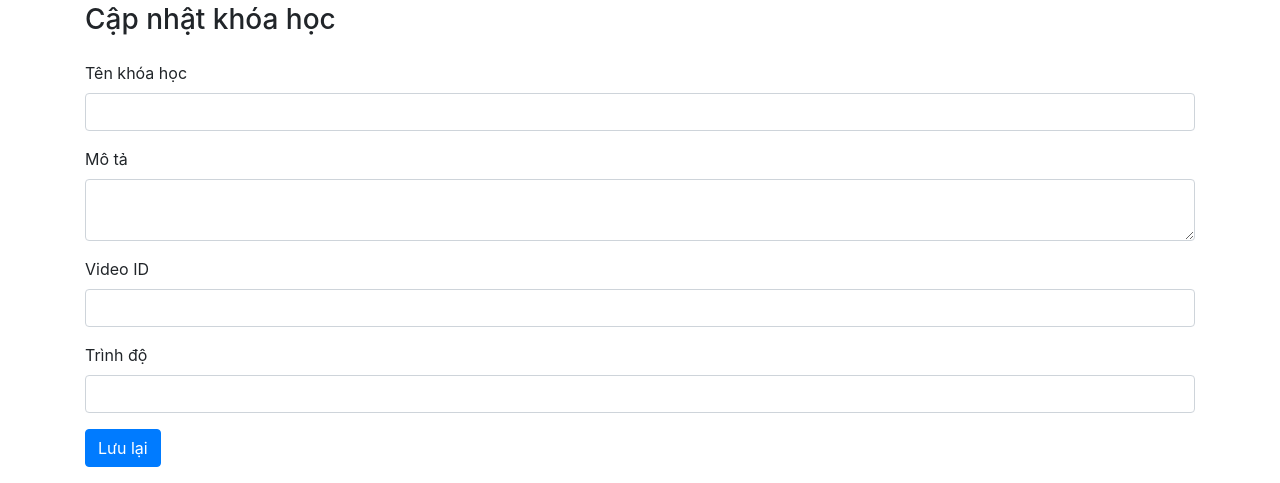
After one commit to hhuydev/MVC-in-NodeJS, a Node server app: page /courses/600000000000000000000001/edit in a window 1280 px wide. The commit adds this page. Shown: the part 353-836 px from the top of the page. Run offline with Node 20, Linux system fonts and the light colour scheme; data that the repository does not hold is empty; style sheets or scripts are compiled from the project's sources; some libraries are stand-ins or nearby versions.

Commit message:
Tao trang course, edit course

```diff
--- a/package.json
+++ b/package.json
@@ -30,6 +30,7 @@
   },
   "dependencies": {
     "express": "^4.17.1",
+    "method-override": "^3.0.0",
     "mongodb": "^4.1.1",
     "mongoose": "^6.0.4",
     "mongoose-slug-generator": "^1.0.4"
--- a/src/app/controllers/CourseController.js
+++ b/src/app/controllers/CourseController.js
@@ -27,5 +27,23 @@ class CourseController {
             .then(() => res.redirect('/'))
             .catch((error) => {});
     }
+
+    /**GET /courses/:id/edit */
+    edit(req, res, next) {
+        Course.findById({ _id: req.params.id })
+            .then((course) => {
+                res.render('courses/edit', {
+                    course: mongooseToObject(course),
+                });
+            })
+            .catch(next);
+    }
+
+    /**PUT /courses/:id */
+    update(req, res, next) {
+        Course.findByIdAndUpdate({ _id: req.params.id }, req.body)
+            .then(() => res.redirect('/me/stored/courses'))
+            .catch(next);
+    }
 }
 module.exports = new CourseController();
--- a/src/index.js
+++ b/src/index.js
@@ -4,6 +4,7 @@ const handlebars = require('express-handlebars');
 const path = require('path');
 const route = require('./routes/index.route');
 const db = require('./config/db/index');
+const methodOverride = require('method-override');
 
 const port = process.env.PORT || 3000;
 
@@ -12,8 +13,15 @@ const app = express();
 /**Connect DB */
 db.connect();
 
+/**Overided method tren form html */
+app.use(methodOverride('_method'));
+
 /**Dung middleware de lay du lieu submit form */
-app.use(express.urlencoded({ extended: true }));
+app.use(
+    express.urlencoded({
+        extended: true,
+    }),
+);
 /**Dung middleware chuyen thanh json khi gui du lieu len server */
 app.use(express.json());
 
@@ -24,7 +32,15 @@ app.use(express.static(path.join(__dirname, 'public')));
 app.use(morgan('combined'));
 
 /**HandelBars Engine Template */
-app.engine('hbs', handlebars({ extname: '.hbs' }));
+app.engine(
+    'hbs',
+    handlebars({
+        extname: '.hbs',
+        helpers: {
+            sum: (a, b) => a + b,
+        },
+    }),
+);
 app.set('view engine', 'hbs');
 app.set('views', path.join(__dirname, 'resources/views'));
 
--- /dev/null
+++ b/src/resources/views/courses/edit.hbs
@@ -0,0 +1,46 @@
+<div class="mt-4">
+  <h3>Cập nhật khóa học</h3>
+
+  <form class="mt-4" method="POST" action="/courses/{{course._id}}?_method=PUT">
+    <div class="form-group">
+      <label for="name">Tên khóa học</label>
+      <input
+        type="text"
+        class="form-control"
+        value="{{course.name}}"
+        id="name"
+        name="name"
+      />
+    </div>
+    <div class="form-group">
+      <label for="description">Mô tả</label>
+      <textarea
+        class="form-control"
+        id="description"
+        name="description"
+      >{{course.description}}</textarea>
+    </div>
+    <div class="form-group">
+      <label for="videoId">Video ID</label>
+      <input
+        type="text"
+        class="form-control"
+        value="{{course.videoId}}"
+        id="videoId"
+        name="videoId"
+      />
+    </div>
+    <div class="form-group">
+      <label for="level">Trình độ</label>
+      <input
+        type="text"
+        class="form-control"
+        value="{{course.level}}"
+        id="level"
+        name="level"
+      />
+    </div>
+
+    <button type="submit" class="btn btn-primary">Lưu lại</button>
+  </form>
+</div>
--- a/src/resources/views/layouts/main.hbs
+++ b/src/resources/views/layouts/main.hbs
@@ -13,7 +13,7 @@
             <div class="container">
                 {{{body}}}
             </div>
-        {{>footer}}
+        {{!-- {{>footer}} --}}
     </div>
     <script src="https://code.jquery.com/jquery-3.3.1.slim.min.js" integrity="sha384-q8i/X+965DzO0rT7abK41JStQIAqVgRVzpbzo5smXKp4YfRvH+8abtTE1Pi6jizo" crossorigin="anonymous"></script>
 <script src="https://cdnjs.cloudflare.com/ajax/libs/popper.js/1.14.7/umd/popper.min.js" integrity="sha384-UO2eT0CpHqdSJQ6hJty5KVphtPhzWj9WO1clHTMGa3JDZwrnQq4sF86dIHNDz0W1" crossorigin="anonymous"></script>
--- a/src/resources/views/partials/header.hbs
+++ b/src/resources/views/partials/header.hbs
@@ -1,5 +1,6 @@
 <nav class="navbar navbar-expand-lg navbar-dark bg-dark">
-  <a class="navbar-brand" href="#">Navbar</a>
+  <div class="container">
+    <a class="navbar-brand" href="/">F8</a>
     <button
       class="navbar-toggler"
       type="button"
@@ -13,14 +14,7 @@
     </button>
 
     <div class="collapse navbar-collapse" id="navbarSupportedContent">
-    <ul class="navbar-nav mr-auto">
-      <li class="nav-item active">
-        <a class="nav-link" href="/">F8
-          <span class="sr-only">(current)</span></a>
-      </li>
-      <li class="nav-item">
-         <a class="nav-link" href="/courses/create">Đăng khóa học</a>
-      </li>
+      <ul class="navbar-nav ml-auto">
         <li class="nav-item dropdown">
           <a
             class="nav-link dropdown-toggle"
@@ -31,8 +25,23 @@
             aria-haspopup="true"
             aria-expanded="false"
           >
-          Dropdown
+            <img
+              src="https://avatar-redirect.appspot.com/google/109023826614717592641?size=400"
+              alt=""
+              class="user-avatar"
+            />
+            Huy
           </a>
-
+          <div class="dropdown-menu" aria-labelledby="navbarDropdown">
+            <a class="dropdown-item" href="/courses/create">Đăng khóa học</a>
+            <div class="dropdown-divider"></div>
+            <a class="dropdown-item" href="/me/stored/courses">Khóa học của tôi</a>
+            <a class="dropdown-item" href="/me/stored/news">Bài viết của tôi</a>
+            <div class="dropdown-divider"></div>
+            <a class="dropdown-item" href="#">Đăng xuất</a>
+          </div>
+        </li>
+      </ul>
+    </div>
   </div>
 </nav>
--- a/src/routes/courses.route.js
+++ b/src/routes/courses.route.js
@@ -4,6 +4,8 @@ const router = express.Router();
 const courseController = require('../app/controllers/CourseController');
 
 router.get('/create', courseController.create);
+router.get('/:id/edit', courseController.edit);
+router.put('/:id', courseController.update);
 router.post('/store', courseController.store);
 router.get('/:slug', courseController.show);
 
--- a/src/routes/index.route.js
+++ b/src/routes/index.route.js
@@ -1,8 +1,10 @@
 const newsRouter = require('./news.route');
 const siteRouter = require('./site.route');
 const courseRouter = require('./courses.route');
+const meRouter = require('./me.route');
 function route(app) {
     app.use('/news', newsRouter);
+    app.use('/me', meRouter);
     app.use('/courses', courseRouter);
     app.use('/', siteRouter);
 }
```
Also changed, not shown: src/app/controllers/MeController.js (added, +14 -0 lines), src/resources/views/me/stored-courses.hbs (added, +29 -0 lines), src/routes/me.route.js (added, +8 -0 lines), 1 other file. Lines whose indentation alone changed are shown as unchanged.
